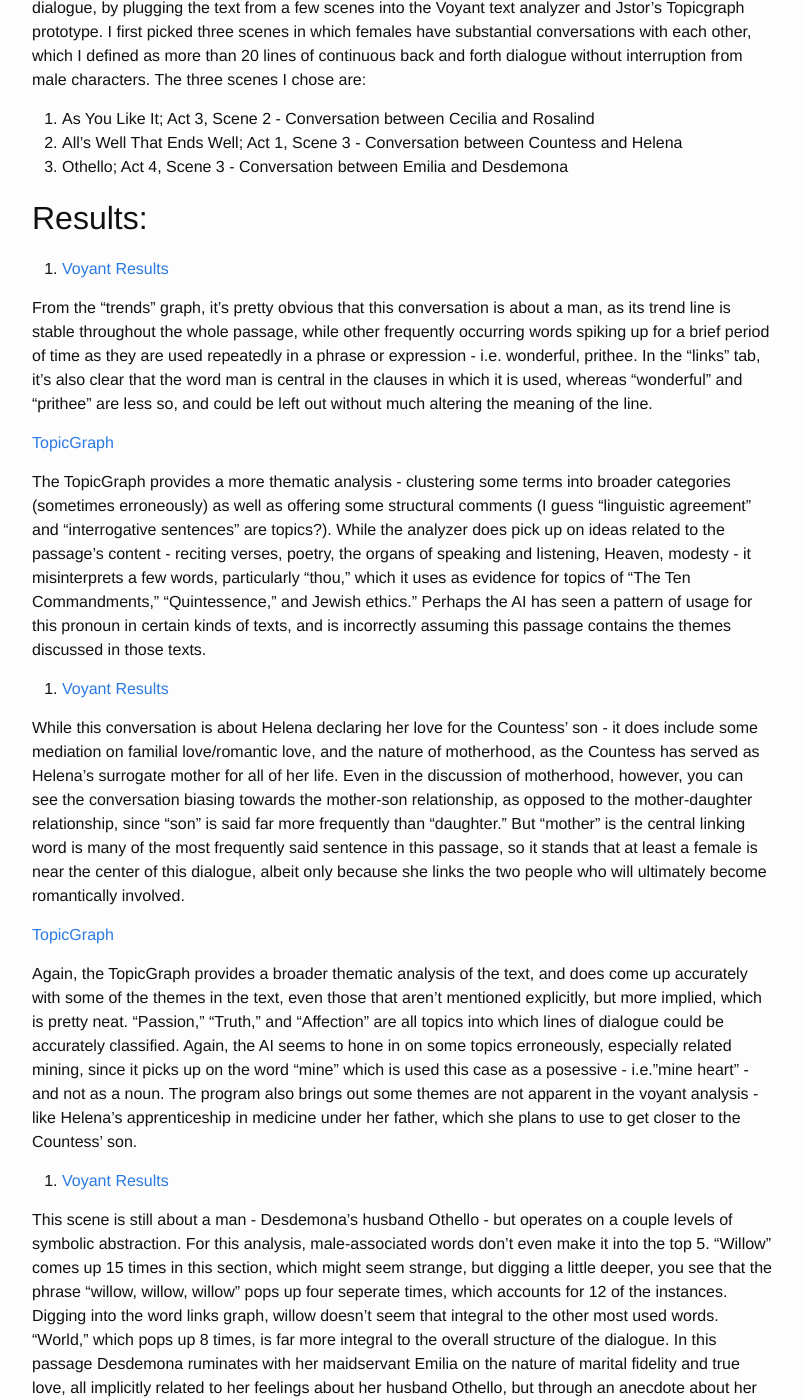
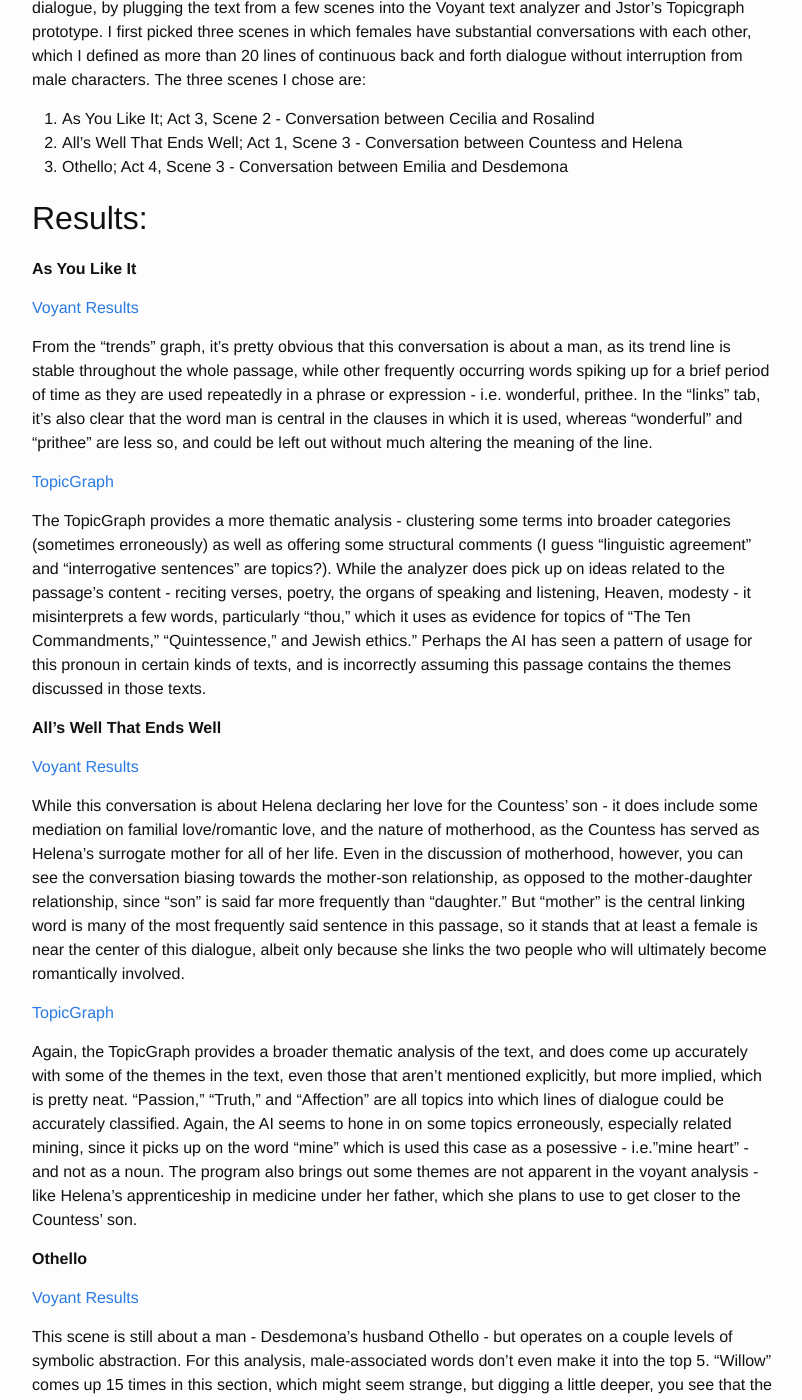
Before and after one commit to cmsS62/Spring-2018, a Jekyll site: the page built from _posts/2018-03-06-your-filename.md, in a window 1280 px wide and 1400 px high, scrolled down 586 px. Shown: the whole window, without its empty margins (238-1040 px from the left). Built offline with Jekyll 4.4.1, drawn with Linux system fonts in a browser that asks for light colours.

Commit message:
Create 2018-03-06-your-filename.md

```diff
--- a/_posts/2018-03-06-your-filename.md
+++ b/_posts/2018-03-06-your-filename.md
@@ -19,7 +19,9 @@ This week, I focused my attention on analyzing what female characters say in fem
 
 ## Results:
 
-1. [Voyant Results](http://voyant-tools.org/?corpus=b1509e1d4bd3ee86edf57d0babec8f34)
+**As You Like It**
+
+[Voyant Results](http://voyant-tools.org/?corpus=b1509e1d4bd3ee86edf57d0babec8f34)
 
 From the "trends" graph, it's pretty obvious that this conversation is about a man, as its trend line is stable throughout the whole passage, while other frequently occurring words spiking up for a brief period of time as they are used repeatedly in a phrase or expression - i.e. wonderful, prithee. In the "links" tab, it's also clear that the word man is central in the clauses in which it is used, whereas "wonderful" and "prithee" are less so, and could be left out without much altering the meaning of the line.
 
@@ -28,7 +30,9 @@ From the "trends" graph, it's pretty obvious that this conversation is about a m
 The TopicGraph provides a more thematic analysis - clustering some terms into broader categories (sometimes erroneously) as well as offering some structural comments (I guess "linguistic
 agreement" and "interrogative sentences" are topics?). While the analyzer does pick up on ideas related to the passage's content - reciting verses, poetry, the organs of speaking and listening, Heaven, modesty - it misinterprets a few words, particularly "thou," which it uses as evidence for topics of "The Ten Commandments," "Quintessence," and Jewish ethics." Perhaps the AI has seen a pattern of usage for this pronoun in certain kinds of texts, and is incorrectly assuming this passage contains the themes discussed in those texts.
 
-2. [Voyant Results](http://voyant-tools.org/?corpus=ebe19a0c4cc7bb7d4171d8271167a734)
+**All's Well That Ends Well**
+
+[Voyant Results](http://voyant-tools.org/?corpus=ebe19a0c4cc7bb7d4171d8271167a734)
 
 While this conversation is about Helena declaring her love for the Countess' son - it does include some mediation on familial love/romantic love, and the nature of motherhood, as the Countess has served as Helena's surrogate mother for all of her life. Even in the discussion of motherhood, however, you can see the conversation biasing towards the mother-son relationship, as opposed to the mother-daughter relationship, since "son" is said far more frequently than "daughter." But "mother" is the central linking word is many of the most frequently said sentence in this passage, so it stands that at least a female is near the center of this dialogue, albeit only because she links the two people who will ultimately become romantically involved.
 
@@ -36,7 +40,9 @@ While this conversation is about Helena declaring her love for the Countess' son
 
 Again, the TopicGraph provides a broader thematic analysis of the text, and does come up accurately with some of the themes in the text, even those that aren't mentioned explicitly, but more implied, which is pretty neat. "Passion," "Truth," and "Affection" are all topics into which lines of dialogue could be accurately classified. Again, the AI seems to hone in on some topics erroneously, especially related mining, since it picks up on the word "mine" which is used this case as a posessive - i.e."mine heart" - and not as a noun. The program also brings out some themes are not apparent in the voyant analysis - like Helena's apprenticeship in medicine under her father, which she plans to use to get closer to the Countess' son.
 
-3. [Voyant Results](http://voyant-tools.org/?corpus=f240d6108989c8a890f484e0461f5490)
+**Othello**
+
+[Voyant Results](http://voyant-tools.org/?corpus=f240d6108989c8a890f484e0461f5490)
 
 This scene is still about a man - Desdemona's husband Othello - but operates on a couple levels of symbolic abstraction. For this analysis, male-associated words don't even make it into the top 5. "Willow" comes up 15 times in this section, which might seem strange, but digging a little deeper, you see that the phrase "willow, willow, willow" pops up four seperate times, which accounts for 12 of the instances. Digging into the word links graph, willow doesn't seem that integral to the other most used words. "World," which pops up 8 times, is far more integral to the overall structure of the dialogue. In this passage Desdemona ruminates with her maidservant Emilia on the nature of marital fidelity and true love, all implicitly related to her feelings about her husband Othello, but through an anecdote about her mother's maid who used to sing a song about willows. I guess this also brings up a messier question with the Bechdel Test - if a conversation is explicitly about willows and the nature of marital fidelity, does it still pass the test if it is implicitly about one specific man? Are we counting words or meaning?
 
```
